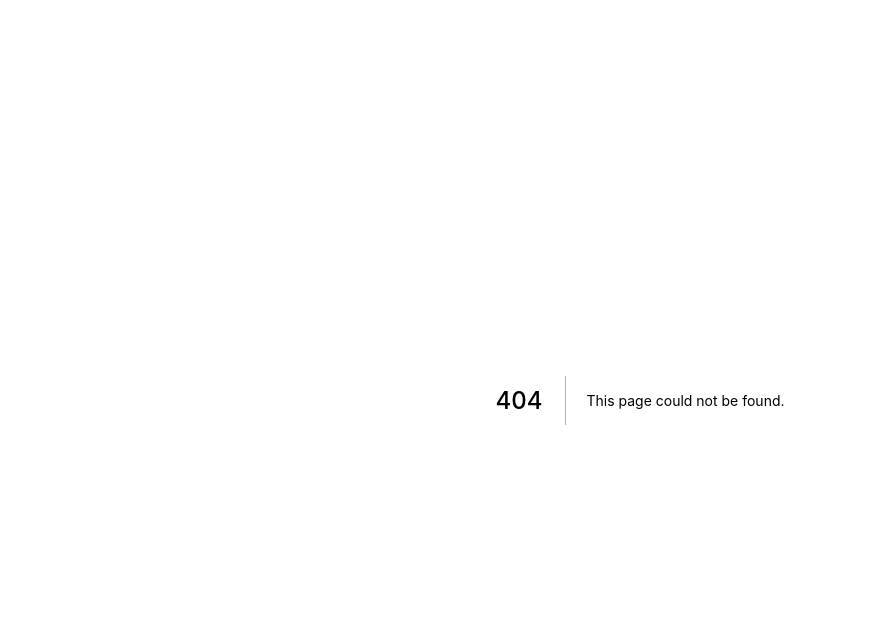
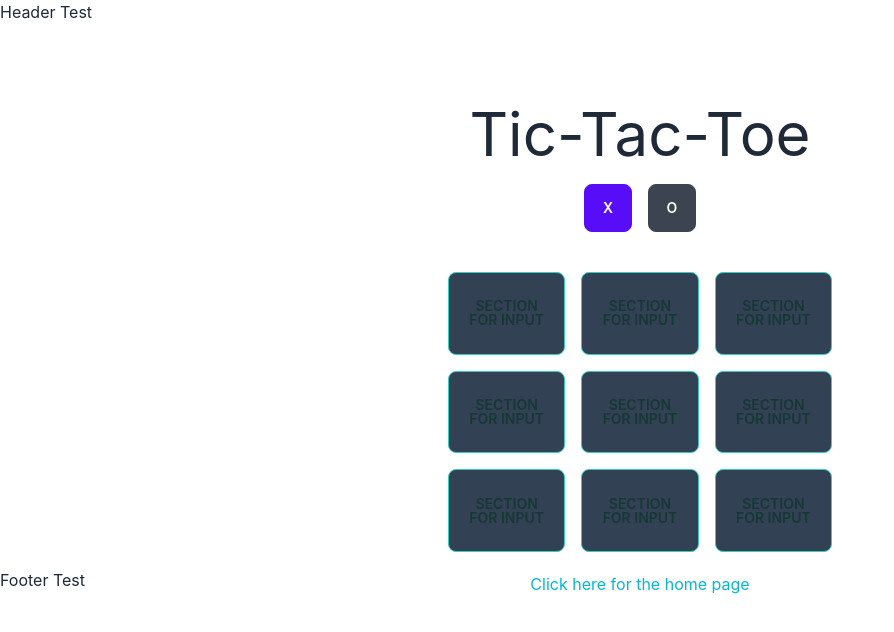
Before and after one commit to nacairns1/tic-tac-zachy, a Next.js app in the folder frontend/: page /games/tic-tac-toe in a window 1280 px wide. Before the commit this address had no page. Shown: the top 632 px of the page, without its empty margins (0-894 px from the left). Built offline with nearby package versions, Linux system fonts and the light colour scheme.

Commit message:
basic-ui-setup

```diff
--- /dev/null
+++ b/frontend/components/game-section.js
@@ -0,0 +1,15 @@
+import { useState } from "react";
+
+const GameSection = (props) => {
+    const [sectionPiece, setSectionPiece] = useState();
+    const pieceHandler = () => {
+        if (sectionPiece !== undefined) return;
+        props.onSelect();
+        setSectionPiece(props.playerSymbol);
+    }
+
+    return <button className="col-span-1 btn btn-accent row-span-1 text-center align-middle bg-slate-700 h-full"
+        onClick={pieceHandler}> {sectionPiece === undefined ? "SECTION FOR INPUT" : sectionPiece}</button>
+}
+
+export default GameSection;
--- /dev/null
+++ b/frontend/components/grid.js
@@ -0,0 +1,9 @@
+const Grid = (props) => {
+    return (
+
+    <div className="grid grid-rows-3 grid-cols-3 gap-4 mx-auto h-5/6 py-5"> {props.children}</div>
+
+    )
+}
+
+export default Grid;
--- a/frontend/package.json
+++ b/frontend/package.json
@@ -9,11 +9,13 @@
     "lint": "next lint"
   },
   "dependencies": {
+    "daisyui": "^2.14.3",
     "next": "12.1.6",
     "react": "18.1.0",
     "react-dom": "18.1.0"
   },
   "devDependencies": {
+    "@tailwindcss/typography": "^0.5.2",
     "autoprefixer": "^10.4.7",
     "eslint": "8.15.0",
     "eslint-config-next": "12.1.6",
--- a/frontend/pages/_app.js
+++ b/frontend/pages/_app.js
@@ -1,7 +1,11 @@
 import '../styles/globals.css'
 
 function MyApp({ Component, pageProps }) {
-  return <Component {...pageProps} />
+  return (<>
+  <header> Header Test</header>
+  <Component {...pageProps} />
+  <footer>Footer Test</footer>
+  </>)
 }
 
 export default MyApp
--- /dev/null
+++ b/frontend/pages/games/tic-tac-toe.js
@@ -0,0 +1,54 @@
+import { useState } from 'react';
+
+import Link from "next/link";
+import GameSection from "../../components/game-section";
+import Grid from "../../components/grid";
+
+const TicTacToe = () => {
+    const [playerSymbol, setPlayerSymbol] = useState('X');
+
+    const playerSymbolHandler = (symbol) => {
+        setPlayerSymbol(symbol);
+    }
+
+    const playerSymbolSwitch = () => {
+        switch (playerSymbol) {
+            case "X":
+                setPlayerSymbol("O");
+                break;
+            case "O":
+                setPlayerSymbol("X");
+                break;
+        }
+    }
+
+    return (
+        <div className="container mx-auto my-20 w-96 h-96 flex-col justify-center align-middle content-center items-center">
+            <h1 className="text-center text-6xl">Tic-Tac-Toe</h1>
+            <div id="player-buttons" className="w-fit container mx-auto flex gap-4 py-5">
+                <button className={`btn btn-square ${playerSymbol === "X" && "btn-primary"}`} onClick={() => { playerSymbolHandler("X") }}>X</button>
+                <button className={`btn btn-square ${playerSymbol === "O" && "btn-primary"}`} onClick={() => { playerSymbolHandler("O") }}>O</button>
+            </div>
+            <Grid>
+                <GameSection id="00" playerSymbol={playerSymbol} onSelect={ playerSymbolSwitch} />
+                <GameSection id="01" playerSymbol={playerSymbol} onSelect={ playerSymbolSwitch} />
+                <GameSection id="02" playerSymbol={playerSymbol} onSelect={ playerSymbolSwitch} />
+                <GameSection id="10" playerSymbol={playerSymbol} onSelect={ playerSymbolSwitch} />
+                <GameSection id="11" playerSymbol={playerSymbol} onSelect={ playerSymbolSwitch} />
+                <GameSection id="12" playerSymbol={playerSymbol} onSelect={ playerSymbolSwitch} />
+                <GameSection id="20" playerSymbol={playerSymbol} onSelect={ playerSymbolSwitch} />
+                <GameSection id="21" playerSymbol={playerSymbol} onSelect={ playerSymbolSwitch} />
+                <GameSection id="22" playerSymbol={playerSymbol} onSelect={ playerSymbolSwitch} />
+            </Grid>
+            <footer className="text-center">
+                <Link href="/">
+                    <a className="text-cyan-500 hover:text-cyan-900">
+                        Click here for the home page
+                    </a>
+                </Link>
+            </footer>
+        </div>
+    )
+};
+
+export default TicTacToe;
--- a/frontend/pages/index.js
+++ b/frontend/pages/index.js
@@ -1,11 +1,18 @@
-import Head from 'next/head'
-import Image from 'next/image'
-import styles from '../styles/Home.module.css'
+
+import Link from 'next/link'
+
+
+//Home Page in JSX (React allows you to code HTML directly in javascript)
 
 export default function Home() {
   return (
     <div className='font-bold'>
-      Hello!
+      <h1>Hello!</h1>
+      <Link href="/games/tic-tac-toe">
+        <a>
+          Click here to play tic-tac-toe
+        </a>
+      </Link>
     </div>
   )
 }
--- a/frontend/styles/globals.css
+++ b/frontend/styles/globals.css
@@ -1,11 +1,13 @@
 @tailwind base;
 @tailwind components;
 @tailwind utilities;
+
 
 html,
 body {
   padding: 0;
   margin: 0;
+
   font-family: -apple-system, BlinkMacSystemFont, Segoe UI, Roboto, Oxygen,
     Ubuntu, Cantarell, Fira Sans, Droid Sans, Helvetica Neue, sans-serif;
 }
--- a/frontend/tailwind.config.js
+++ b/frontend/tailwind.config.js
@@ -6,5 +6,5 @@ module.exports = {
   theme: {
     extend: {},
   },
-  plugins: [],
+  plugins: [require("@tailwindcss/typography"), require("daisyui")],
 }
```
Also changed, not shown: 1 other file (tests, documents, lock files or other folders).
